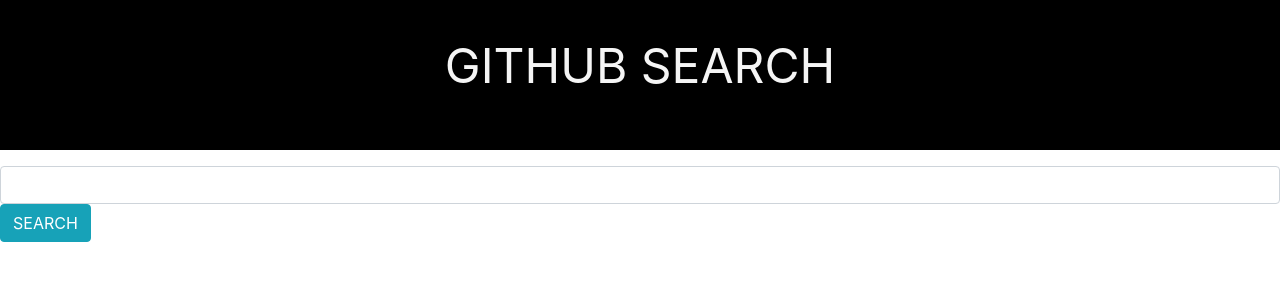
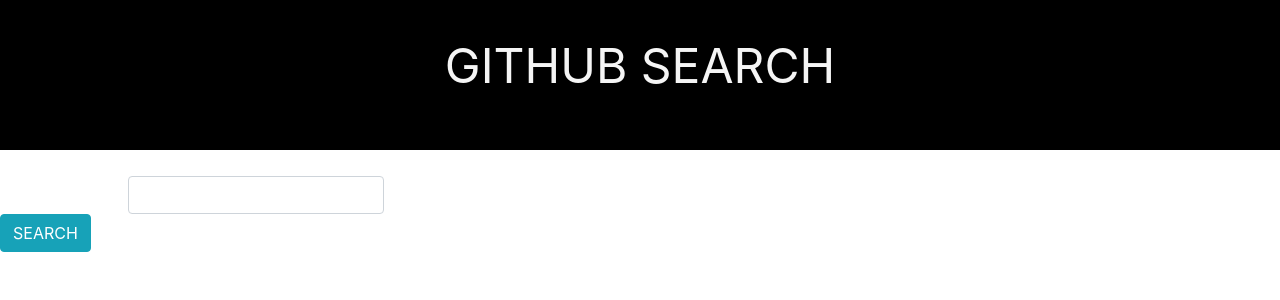
Before and after one commit to KAYITARES/Githubsearch, an Angular app: page / in a window 1280 px wide. Shown: the top 300 px of the page. Built offline with nearby package versions, Linux system fonts and the light colour scheme.

Commit message:
styling input in user-form.component.css

```diff
--- a/src/app/user-form/user-form.component.css
+++ b/src/app/user-form/user-form.component.css
@@ -0,0 +1,5 @@
+#search{
+    width:20%;
+    margin-top:2%;
+    margin-left:10%;
+}
--- a/src/app/user-form/user-form.component.html
+++ b/src/app/user-form/user-form.component.html
@@ -2,6 +2,7 @@
 <form>
   <div class="form-group">
     <input type="text" required class="form-control" id="search">
-<button type="submit" class="btn btn-info">SEARCH</button>
+    <button type="submit" class="btn btn-info" id="searcButton">SEARCH</button>
+
   </div>
 </form>
--- a/src/styles.css
+++ b/src/styles.css
@@ -7,5 +7,4 @@
     text-align: center;
     height:150PX;
     padding-top:30PX;
-
 }
```
